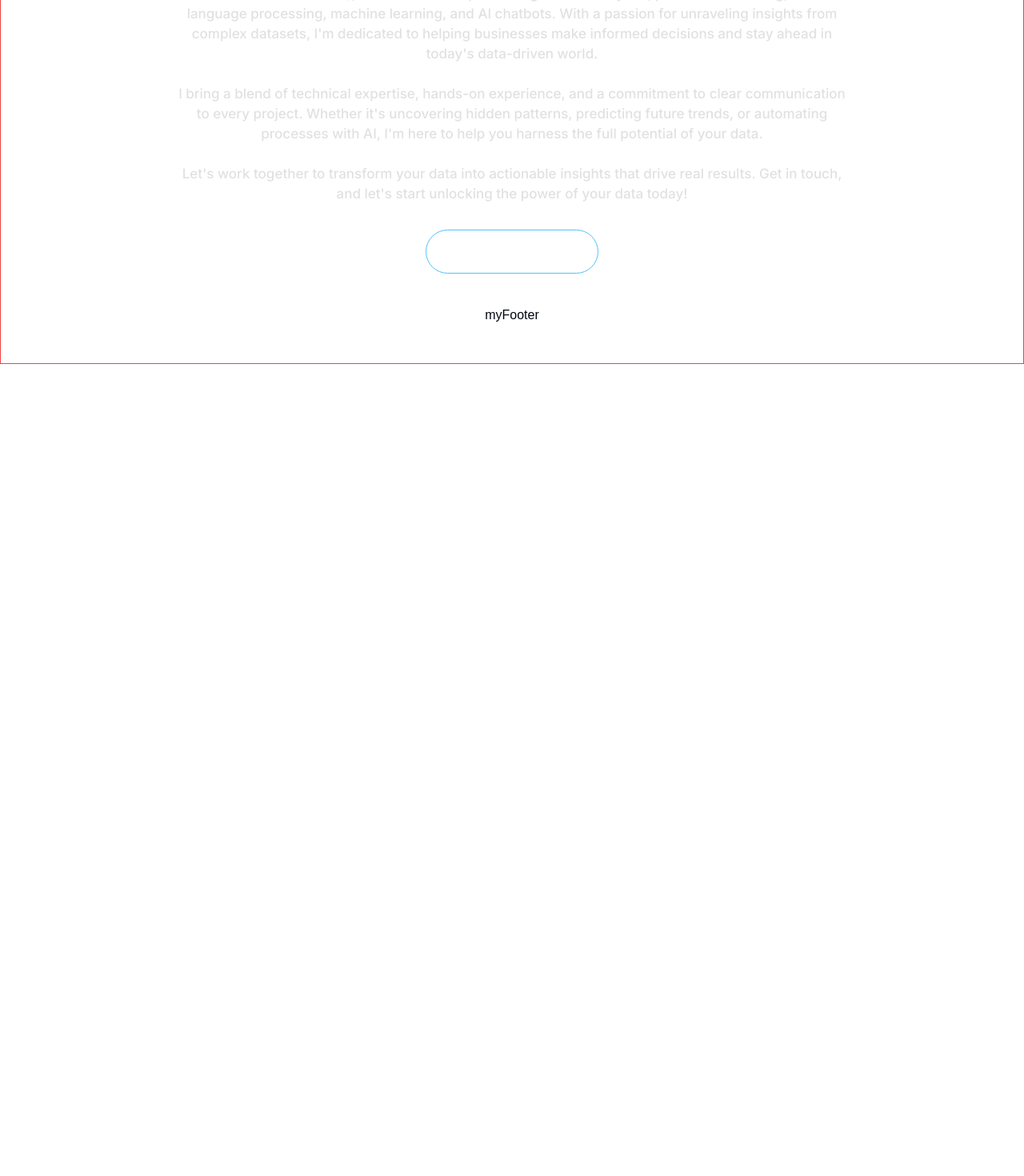
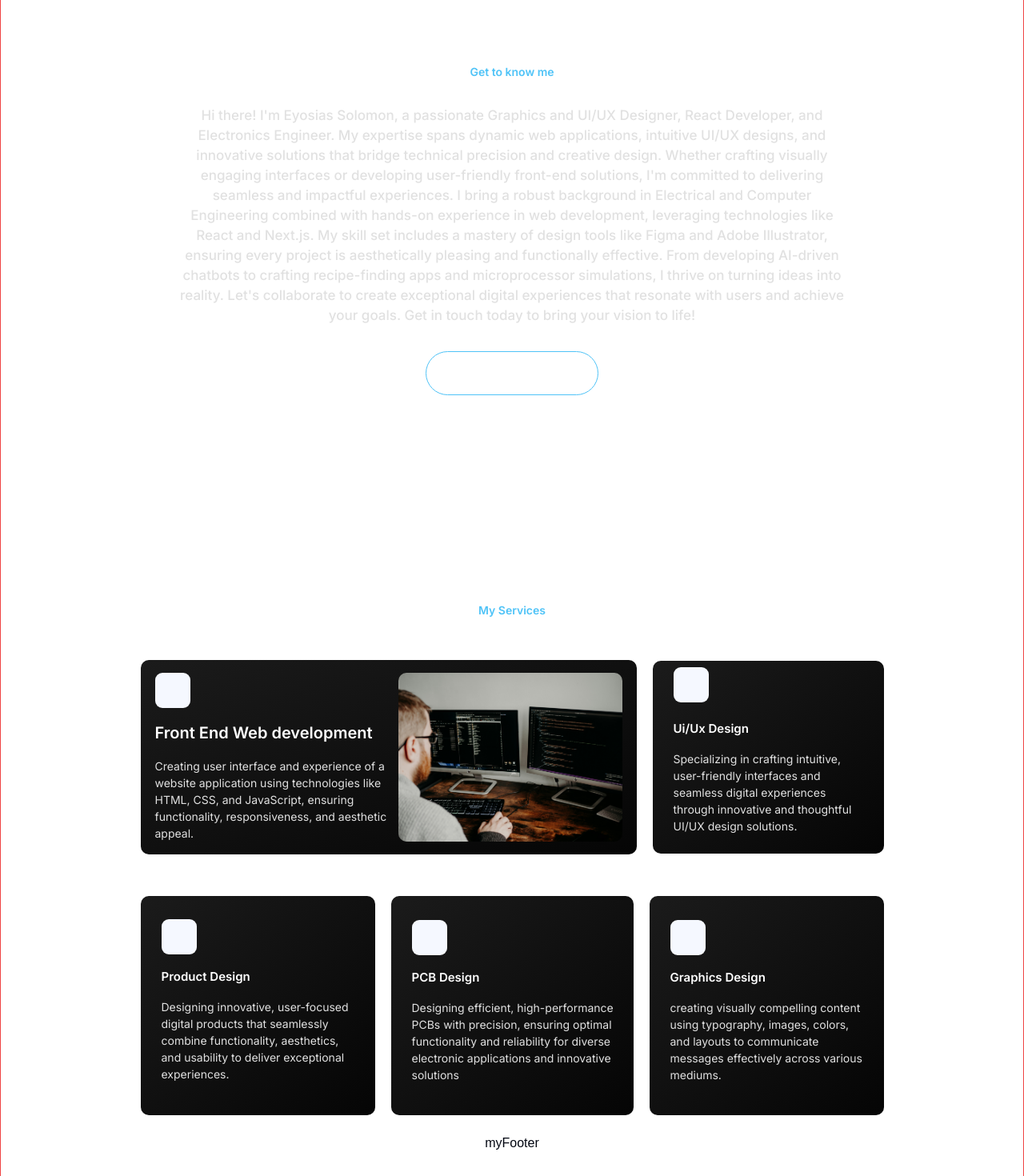
Before and after one commit to EyosiSol/myportfolio, a Next.js app: page / in a window 1280 px wide. Shown: the part 1040-2510 px from the top of the page at 80% size. Before the commit the page ends 1495 px from the top, so only its background shows below. Built offline with nearby package versions, Linux system fonts and the light colour scheme.

Commit message:
add My Services section on the landing page

```diff
--- a/src/app/page.tsx
+++ b/src/app/page.tsx
@@ -24,10 +24,10 @@ const inter = Inter({
 
 export default function Home() {
   return (
-    <div className="flex flex-col items-center justify-center gap-10">
+    <div className="flex flex-col items-center justify-center gap-48">
       <div className="w-fit h-fit p-20 gap-4 flex flex-col items-center justify-center left-0 top-0  bg-[url('/images/Pattern.png')] bg-cover bg-center rounded-[500px]">
         <Image
-          className="w-[202px] h-[197px] left-[421px] top-[137px]  border border-red-500 rounded-full"
+          className="w-[202px] h-[197px] left-[421px] top-[137px] rounded-full"
           src="/profile.png"
           alt="profile"
           width={202}
@@ -74,31 +74,143 @@ export default function Home() {
         <div
           className={`w-[840px] left-0 top-[111px]  text-center text-[#e1e1e1] text-[17px] font-medium ${inter.className} font-inter leading-[25px]`}
         >
-          Hi there! I&apos;m [Your Name], a data scientist specializing in data
-          analytics, predictive modeling, natural language processing, machine
-          learning, and AI chatbots. With a passion for unraveling insights from
-          complex datasets, I&apos;m dedicated to helping businesses make
-          informed decisions and stay ahead in today&apos;s data-driven world.
-          <br />
-          <br />I bring a blend of technical expertise, hands-on experience, and
-          a commitment to clear communication to every project. Whether
-          it&apos;s uncovering hidden patterns, predicting future trends, or
-          automating processes with AI, I&apos;m here to help you harness the
-          full potential of your data.
-          <br />
-          <br />
-          Let&apos;s work together to transform your data into actionable
-          insights that drive real results. Get in touch, and let&apos;s start
-          unlocking the power of your data today!
+          Hi there! I&apos;m Eyosias Solomon, a passionate Graphics and UI/UX
+          Designer, React Developer, and Electronics Engineer. My expertise
+          spans dynamic web applications, intuitive UI/UX designs, and
+          innovative solutions that bridge technical precision and creative
+          design. Whether crafting visually engaging interfaces or developing
+          user-friendly front-end solutions, I&apos;m committed to delivering
+          seamless and impactful experiences. I bring a robust background in
+          Electrical and Computer Engineering combined with hands-on experience
+          in web development, leveraging technologies like React and Next.js. My
+          skill set includes a mastery of design tools like Figma and Adobe
+          Illustrator, ensuring every project is aesthetically pleasing and
+          functionally effective. From developing AI-driven chatbots to crafting
+          recipe-finding apps and microprocessor simulations, I thrive on
+          turning ideas into reality. Let&apos;s collaborate to create
+          exceptional digital experiences that resonate with users and achieve
+          your goals. Get in touch today to bring your vision to life!
         </div>
         <div className="w-[216px] h-[55px] p-2.5 left-[340px] top-[426px]  rounded-[55px] border border-[#4fc3f7] justify-center items-center gap-2.5 inline-flex hover:bg-[#4fc3f7] hover:text-white transition-all duration-300 cursor-pointer">
-          <div
-            className={`text-white text-[15px] font-medium ${montserrat.className} font-montserrat`}
+          <a
+            href="/pdf/Resume.pdf" // Correct path
+            download="my_Resume.pdf" // Suggested filename
+            target="_blank"
           >
-            Download Resume
+            <div
+              className={`text-white text-[15px] font-medium ${montserrat.className} font-montserrat`}
+            >
+              Download Resume
+            </div>
+          </a>
+        </div>
+      </div>
+      <div className="w-[929px] h-[691px] flex-col justify-start items-center gap-9 inline-flex">
+        <div className="flex-col justify-start items-center flex">
+          <div className="text-white text-[45px] font-extrabold font-['Inter']">
+            What I do
+          </div>
+          <div className="text-[#4fc3f7] text-sm font-semibold font-['Inter']">
+            My Services
+          </div>
+        </div>
+        <div className="self-stretch justify-start items-center h-full py-4 gap-5 inline-flex">
+          <div className="w-[620px] flex justify-center items-center gap-1 h-fit py-4 bg-gradient-to-br from-[#1b1b1b] to-[#050505] rounded-[10px]">
+            <div className="w-[300px] left-[20px] top-[101px] flex-col justify-start items-start gap-4 inline-flex">
+              <div className="left-[20px] top-[38px] justify-start items-start gap-2.5 inline-flex">
+                <div className="w-11 h-11 bg-[#f5f8ff] rounded-[9px]" />
+                <div className="w-6 h-6 overflow-hidden" />
+              </div>
+              <div className="text-white text-xl font-semibold font-['Inter'] leading-normal">
+                Front End Web development
+              </div>
+              <div className="w-[314px] text-[#e1e1e1] text-sm font-normal font-['Inter'] leading-[21px]">
+                Creating user interface and experience of a website application
+                using technologies like HTML, CSS, and JavaScript, ensuring
+                functionality, responsiveness, and aesthetic appeal.
+              </div>
+            </div>
+            <Image
+              className="rounded-[10px]"
+              src="/images/webdev2.jpg"
+              alt="Web Development"
+              width={280}
+              height={280}
+            />
+          </div>
+          <div className="w-[289px] h-auto flex justify-center items-center bg-gradient-to-br from-[#1b1b1b] to-[#050505] rounded-[10px]">
+            <div className="w-[289px] py-2 h-full flex-col gap-6 justify-start items-start pl-[26px] inline-flex">
+              <div className="p-2.5 bg-[#f5f8ff] rounded-[9px] justify-start items-start gap-2.5 inline-flex overflow-hidden">
+                <div className="w-6 h-6 overflow-hidden" />
+              </div>
+              <div className="h-[157px] flex-col justify-start items-start gap-[18px] inline-flex">
+                <div className="w-[237px] text-white text-[15px] font-semibold font-['Inter'] leading-[18px]">
+                  Ui/Ux Design
+                </div>
+                <div className="w-[243px] h-[121px] text-[#e1e1e1] text-sm font-normal font-['Inter'] leading-[21px]">
+                  Specializing in crafting intuitive, user-friendly interfaces
+                  and seamless digital experiences through innovative and
+                  thoughtful UI/UX design solutions.
+                  <br />
+                </div>
+              </div>
+            </div>
+          </div>
+        </div>
+        <div className="self-stretch justify-start items-start gap-5 inline-flex">
+          <div className="grow shrink basis-0 self-stretch pl-[26px] pr-3 pt-[29px] pb-[25px] flex-col justify-end items-start gap-[19px] inline-flex bg-gradient-to-br from-[#1b1b1b] to-[#050505] rounded-[10px]">
+            <div className="p-2.5 bg-[#f5f8ff] rounded-[9px] justify-start items-start gap-2.5 inline-flex overflow-hidden">
+              <div className="w-6 h-6 overflow-hidden" />
+            </div>
+            <div className="self-stretch h-[157px] flex-col justify-start items-start gap-[18px] inline-flex">
+              <div className="w-[237px] text-white text-[15px] font-semibold font-['Inter'] leading-[18px]">
+                {" "}
+                Product Design
+              </div>
+              <div className="w-[243px] h-[121px] text-[#e1e1e1] text-sm font-normal font-['Inter'] leading-[21px]">
+                Designing innovative, user-focused digital products that
+                seamlessly combine functionality, aesthetics, and usability to
+                deliver exceptional experiences.
+                <br />
+              </div>
+            </div>
+          </div>
+          <div className="grow shrink basis-0 self-stretch pl-[26px] pr-[7px] pt-[29px] pb-1.5 flex-col justify-end items-start gap-[19px] inline-flex bg-gradient-to-br from-[#1b1b1b] to-[#050505] rounded-[10px]">
+            <div className="p-2.5 bg-[#f5f8ff] rounded-[9px] justify-start items-start gap-2.5 inline-flex overflow-hidden">
+              <div className="w-6 h-6 overflow-hidden" />
+            </div>
+            <div className="self-stretch h-[175px] flex-col justify-start items-start gap-[18px] inline-flex">
+              <div className="w-[237px] text-white text-[15px] font-semibold font-['Inter'] leading-[18px]">
+                PCB Design
+              </div>
+              <div className="w-[270px] h-[121px] text-[#e1e1e1] text-sm font-normal font-['Inter'] leading-[21px]">
+                Designing efficient, high-performance PCBs with precision,
+                ensuring optimal functionality and reliability for diverse
+                electronic applications and innovative solutions
+                <br />
+              </div>
+            </div>
+          </div>
+          <div className="grow shrink basis-0 self-stretch pl-[26px] pr-3 pt-[29px] pb-6 flex-col justify-end items-start gap-[19px] inline-flex bg-gradient-to-br from-[#1b1b1b] to-[#050505] rounded-[10px]">
+            <div className="p-2.5 bg-[#f5f8ff] rounded-[9px] justify-start items-start gap-2.5 inline-flex overflow-hidden">
+              <div className="w-6 h-6 overflow-hidden" />
+            </div>
+            <div className="self-stretch h-[157px] flex-col justify-start items-start gap-[18px] inline-flex">
+              <div className="w-[237px] text-white text-[15px] font-semibold font-['Inter'] leading-[18px]">
+                Graphics Design
+              </div>
+              <div className="w-[243px] h-[121px] text-[#e1e1e1] text-sm font-normal font-['Inter'] leading-[21px]">
+                creating visually compelling content using typography, images,
+                colors, and layouts to communicate messages effectively across
+                various mediums.
+                <br />
+              </div>
+            </div>
           </div>
         </div>
       </div>
     </div>
   );
 }
+
+// -- border border-[#2a2a2a]
```
Also changed, not shown: public/images/webdev.jpg (added), public/images/webdev2.jpg (added).
